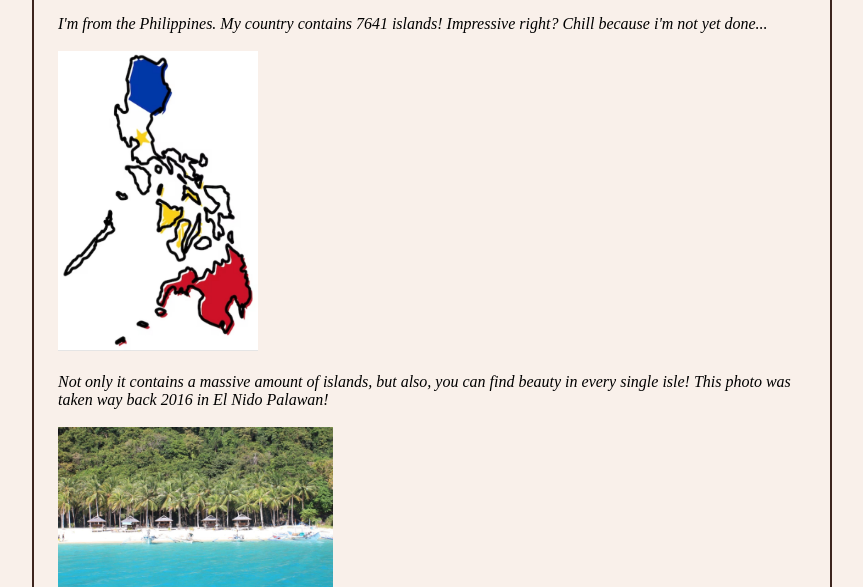
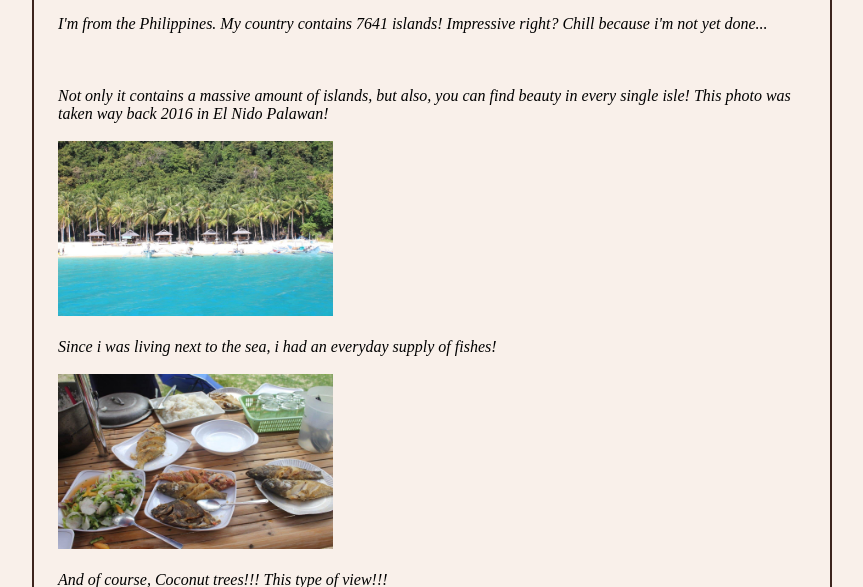
Before and after one commit to pppuuugggsss/first_website, a plain HTML site: page index.html in a window 1280 px wide. Shown: the part 513-1100 px from the top of the page, without its empty margins (208-1071 px from the left). Drawn offline with Linux system fonts and the light colour scheme.

Commit message:
Update index.html

```diff
--- a/index.html
+++ b/index.html
@@ -21,7 +21,6 @@
 		<p> <h3>My guitars</h3><i>I currently have four guitars. My acoustic one that i often use when i do a jamming session with my cousins, my bass that i rarely use, my guitalele, given by a very special person, so that i'm able to play guitar anywhere i go (it's perfect for travelling!), and of course, my electric one that i use to play with my friends, to chill when i'm bored, used for slaying solos to feel cool sometimes! </i><br><br>
 		<img src="guitars.jpg" alt="My guitars" width="200" height="300"></p>
 		<p> <h3>My country</h3><i>I'm from the Philippines. My country contains 7641 islands! Impressive right? Chill because i'm not yet done...</i><br><br>
-		<img src="map.jpg" alt="My country map" width="200" height="300">
 		<br><br>
 		<i>Not only it contains a massive amount of islands, but also, you can find beauty in every single isle! This photo was taken way back 2016 in El Nido Palawan! </i><br><br>
 		<img src="beach.JPG" alt="El Nido" width="275" height="175"><br><br>
```
